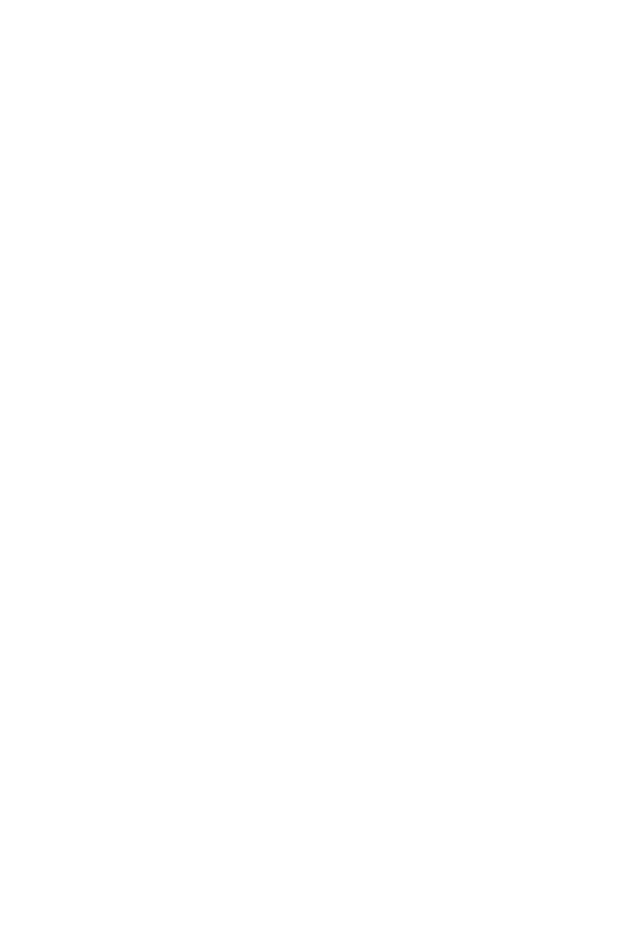
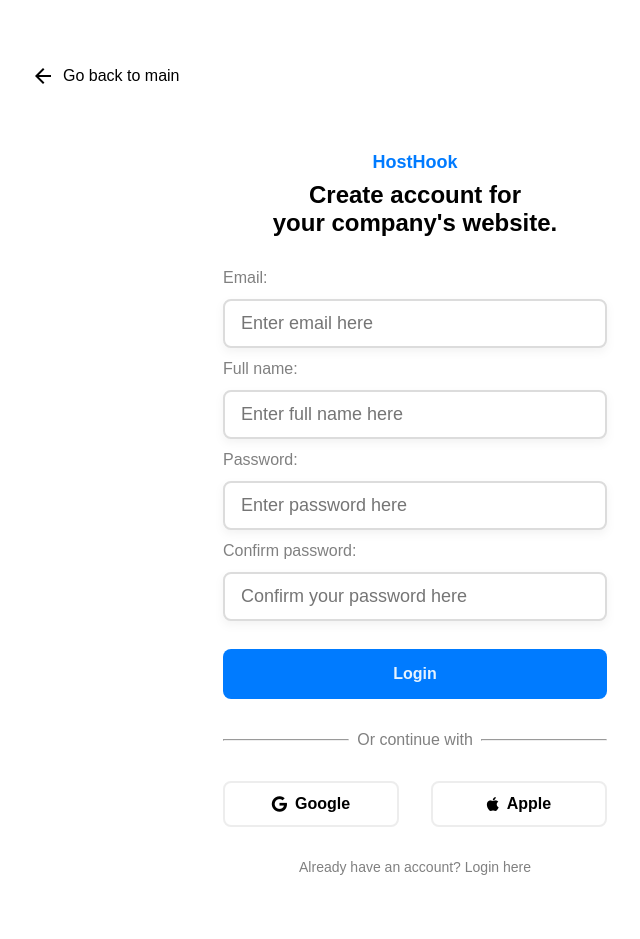
Before and after one commit to sabuka-dumbo/HostHook, a Django app: page /register/ in a window 1280 px wide. Before the commit the part shown is empty. Shown: the whole page, without its empty margins (225-865 px from the left). Before the commit the page ends 800 px from the top, so only its background shows below. Run offline with Django 5.2, Linux system fonts and the light colour scheme; some libraries are stand-ins or nearby versions.

Commit message:
Finished register and started article page

```diff
--- a/HostHook/hhapp/static/css/register.css
+++ b/HostHook/hhapp/static/css/register.css
@@ -7,6 +7,207 @@ footer {
 }
 
 main {
-    margin: 0;
     padding-top: 64px;
 }
+
+.back-section {
+    width: 100%;
+    height: max-content;
+}
+
+.back-link {
+    width: 100%;
+    height: max-content;
+    display: flex;
+    flex-direction: row;
+    align-items: center;
+    text-decoration: none;
+    color: black;
+    gap: 8px;
+    font: normal 16px "Arial", sans-serif;
+}
+
+.back-link span {
+    font-size: 24px;
+}
+
+.login-section {
+    width: 100%;
+    height: max-content;
+    justify-content: center;
+    display: flex;
+    flex-direction: column;
+    gap: 32px;
+}
+
+.login-header {
+    display: flex;
+    flex-direction: column;
+    gap: 8px;
+    width: 100%;
+    align-items: center;
+}
+
+.login-header a {
+    width: max-content;
+    height: max-content;
+    font: bold 18px "Arial", sans-serif;
+    margin: 0;
+    padding: 0;
+    text-decoration: none;
+    color: #007bff;
+}
+
+.login-title {
+    width: 100%;
+    height: max-content;
+    text-align: center;
+    font: Bold 24px "Arial", sans-serif;
+    padding: 0;
+    margin: 0;
+    color: black;
+}
+
+.login-form {
+    width: 50%;
+    margin: 0px auto;
+    display: flex;
+    flex-direction: column;
+    gap: 12px;
+}
+
+.login-form label {
+    width: 100%;
+    height: max-content;
+    font: normal 16px "Arial", sans-serif;
+    color: gray;
+    margin: 0;
+    padding: 0;
+}
+
+.login-form input {
+    width: 100%;
+    height: max-content;
+    font: normal 18px "Arial", sans-serif;
+    color: black;
+    margin: 0;
+    padding: 12px 16px;
+    border: gainsboro solid 2px;
+    border-radius: 8px;
+    box-shadow: 0px 4px 8px rgba(128, 128, 128, 0.096);
+    outline: none;
+}
+
+.login-form input:focus {
+    border: #007bff solid 2px;
+    transition: border 0.2s ease;
+}
+
+.submit {
+    width: 100%;
+    background-color: #e6f3fe;
+    color: #007bff;
+    padding: 16px 16px;
+    outline: none;
+    border: none;
+    font: bold 16px "Arial", sans-serif;
+    border-radius: 8px;
+    margin-top: 16px;
+}
+
+.submit-active {
+    color: #e6f3fe;
+    background-color: #007bff;
+}
+
+.or {
+    display: flex;
+    flex-direction: row;
+    width: 50%;
+    margin: 0px auto;
+}
+
+.or-part {
+    width: 100%;
+    display: flex;
+    flex-direction: column;
+    justify-content: center;
+}
+
+.or-part2 {
+    width: max-content;
+}
+
+.or-part hr {
+    width: 100%;
+    height: max-content;
+    color: gray;
+}
+
+.or-part2 p {
+    width: max-content;
+    height: max-content;
+    font: normal 16px "Arial", sans-serif;
+    margin: 0;
+    padding: 0px 8px;
+    color: gray;
+}
+
+.signins {
+    width: 50%;
+    margin: 0px auto;
+    display: flex;
+    flex-direction: row;
+    gap: 32px;
+}
+
+.signin-method {
+    width: 100%;
+    height: max-content;
+    padding: 12px;
+    border: rgba(220, 220, 220, 0.526) 2px solid;
+    border-radius: 8px;
+    display: flex;
+    flex-direction: row;
+    justify-content: center;
+    align-items: center;
+    gap: 8px;
+    cursor: pointer;
+}
+
+.signin-method:hover {
+    background-color: rgba(220, 220, 220, 0.526);
+    transition: background-color 0.1s ease;
+}
+
+.signin-method svg {
+    color: black;
+    font-size: 18px;
+}
+
+.signin-method p {
+    font: bold 16px "Arial", sans-serif;
+}
+
+.new-user {
+    width: 50%;
+    margin: 0px auto;
+    display: flex;
+    flex-direction: column;
+    align-items: center;
+}
+
+.new-user a {
+    width: max-content;
+    height: max-content;
+    font: normal 14px "Arial", sans-serif;
+    color: gray;
+    text-decoration: none;
+}
+
+@media screen and (max-width: 740px) {
+    .login-form, .or, .signins, .new-user {
+        width: 100%;
+        margin: 0px 0px;
+    }
+}
--- a/HostHook/hhapp/templates/register.html
+++ b/HostHook/hhapp/templates/register.html
@@ -1,11 +1,66 @@
 {% extends "layout.html" %}
 {% load static %}
 
-{% block title %}HostHook - Index{% endblock %}
+{% block title %}HostHook - Register{% endblock %}
 
 {% block head %}
-    <link rel="stylesheet" href="{% static 'css/register.css' %}">
+    <link rel="stylesheet" href="{% static 'css/login.css' %}">
 {% endblock %}
 
 {% block body %}
+    <section class="back-section">
+        <a class="back-link" href="{% url 'index' %}">
+            <span class="material-symbols-outlined">arrow_back</span>
+            Go back to main
+        </a>
+    </section>
+
+    <section class="login-section">
+        <div class="login-header">
+            <a href="{% url 'index' %}">HostHook</a>
+            <h1 class="login-title">Create account for <br><span>your company's website.</span></h1>
+        </div>
+
+        <form action="" class="login-form">
+            <label for="">Email:</label>
+            <input type="email" placeholder="Enter email here">
+            <label for="">Full name:</label>
+            <input type="text" placeholder="Enter full name here">
+            <label for="">Password:</label>
+            <input type="password" placeholder="Enter password here">
+            <label for="">Confirm password:</label>
+            <input type="password" placeholder="Confirm your password here">
+            <button type="submit" class="submit submit-active">Login</button>
+        </form>
+
+        <div class="or">
+            <div class="or-part">
+                <hr>
+            </div>
+
+            <div class="or-part2">
+                <p>Or continue with</p>
+            </div>
+
+            <div class="or-part">
+                <hr>
+            </div>
+        </div>
+
+        <div class="signins">
+            <div class="signin-method signin-method1">
+                <i class="fa-brands fa-google"></i>
+                <p>Google</p>
+            </div>
+
+            <div class="signin-method signin-method2">
+                <i class="fa-brands fa-apple"></i>
+                <p>Apple</p>
+            </div>
+        </div>
+
+        <div class="new-user">
+            <a href="{% url 'login' %}">Already have an account? Login here</a>
+        </div>
+    </section>
 {% endblock %}
--- a/HostHook/hhapp/urls.py
+++ b/HostHook/hhapp/urls.py
@@ -8,4 +8,5 @@ urlpatterns = [
     path("contact/", views.contact, name="contact"),
     path("register/", views.register, name="register"),
     path("login/", views.login, name="login"),
+    path("article/", views.article, name="article"),
 ]
--- a/HostHook/hhapp/views.py
+++ b/HostHook/hhapp/views.py
@@ -18,3 +18,6 @@ def register(request):
 
 def login(request):
     return render(request, 'login.html')
+
+def article(request):
+    return render(request, 'article.html')
```
Also changed, not shown: HostHook/hhapp/static/css/article.css (added, +97 -0 lines), HostHook/hhapp/templates/article.html (added, +32 -0 lines).
